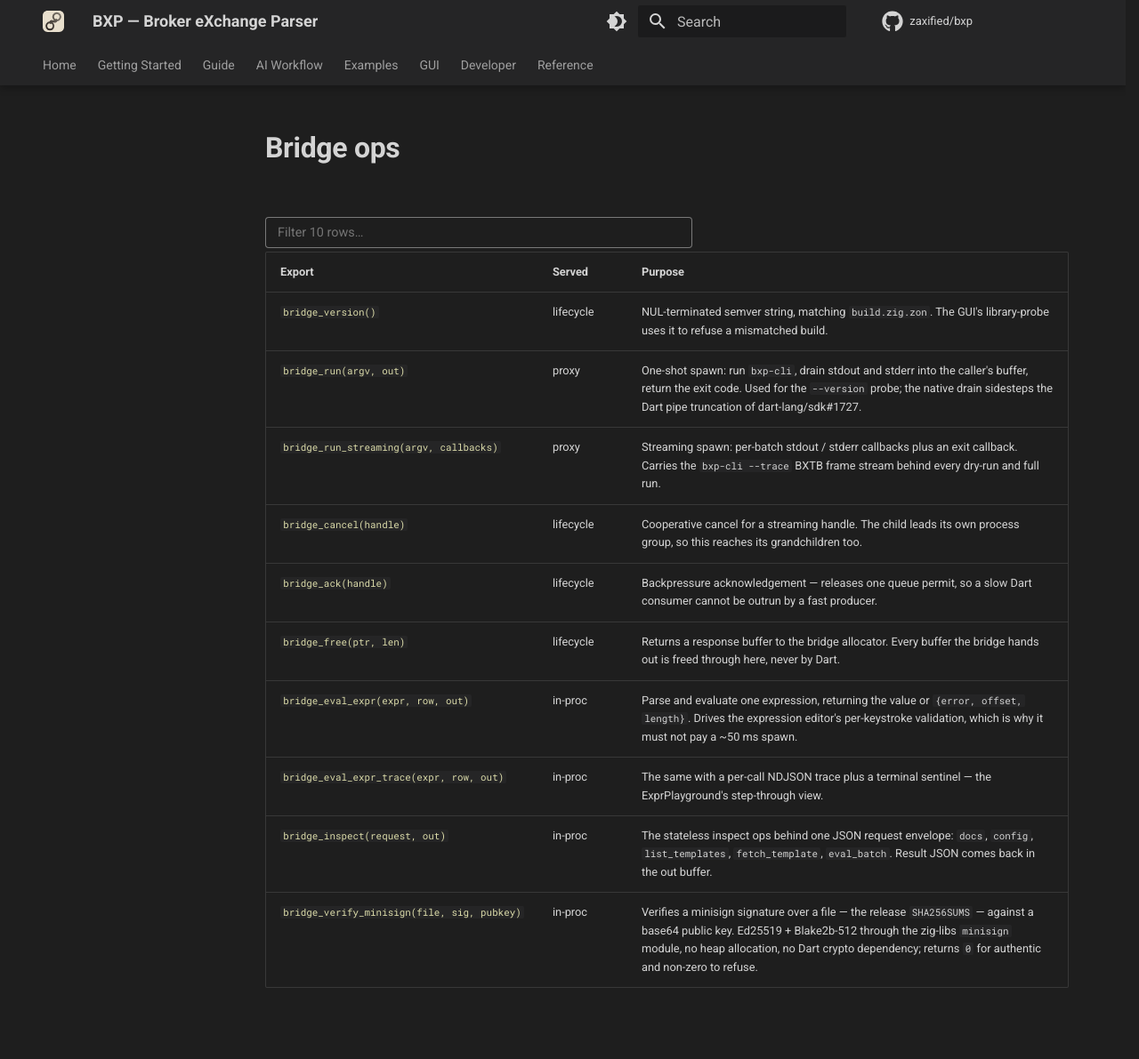
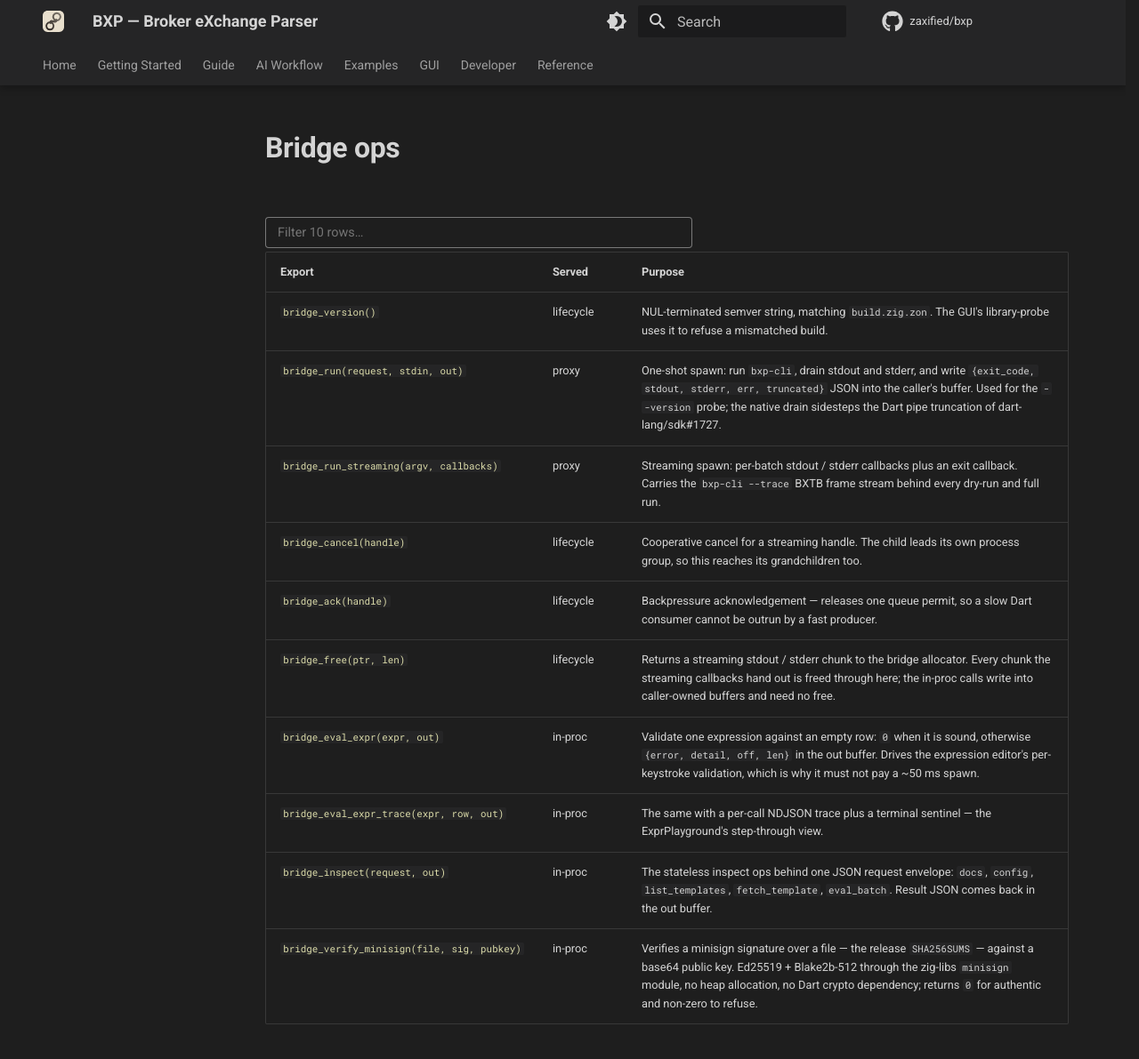
Before and after one commit to zaxified/bxp, an MkDocs documentation site: the page built from docs/includes/bridge-ops.md, in a window 1280 px wide and 1192 px high. Shown: the whole window at 89% size. Built offline with MkDocs 1.6.1 and Material for MkDocs 9.7.7, drawn with Linux system fonts in a browser that asks for light colours; comment, search, counter and statistics services are not loaded.

Commit message:
fix(bridge,mcp): streaming handle race, child timeout, catalog drift
bridge:
- procrun starts the reader threads inside spawnStreaming, before ctx.proc
  was assigned; a dropped stdout chunk acked through the unset handle. The
  handle is now published under a mutex and early permits are owed until
  then (no blocking, so procrun's rollback cannot deadlock)
- ops.zig described bridge_eval_expr, bridge_run and bridge_free wrongly
  (arguments, return value, what bridge_free frees)

mcp:
- the bxp-cli child gets a 300 s idle timeout; a wedged child blocked the
  single-threaded stdio server forever. Timeout and the 16 MiB stdout cap
  now say so instead of "spawn failed"
- outputs[] is sorted by name instead of directory order
- bxp_validate description: $warn_/$info_ markers

Regenerated docs/includes/bridge-ops.md and docs/reference/mcp-tools.md.

Co-Authored-By: Claude Opus 5.5 <noreply@anthropic.com>

```diff
--- a/docs/includes/bridge-ops.md
+++ b/docs/includes/bridge-ops.md
@@ -5,12 +5,12 @@
 | Export | Served | Purpose |
 | --- | --- | --- |
 | <code class="hl-fn">bridge_version()</code> | lifecycle | NUL-terminated semver string, matching `build.zig.zon`. The GUI's library-probe uses it to refuse a mismatched build. |
-| <code class="hl-fn">bridge_run(argv, out)</code> | proxy | One-shot spawn: run `bxp-cli`, drain stdout and stderr into the caller's buffer, return the exit code. Used for the `--version` probe; the native drain sidesteps the Dart pipe truncation of dart-lang/sdk#1727. |
+| <code class="hl-fn">bridge_run(request, stdin, out)</code> | proxy | One-shot spawn: run `bxp-cli`, drain stdout and stderr, and write `{exit_code, stdout, stderr, err, truncated}` JSON into the caller's buffer. Used for the `--version` probe; the native drain sidesteps the Dart pipe truncation of dart-lang/sdk#1727. |
 | <code class="hl-fn">bridge_run_streaming(argv, callbacks)</code> | proxy | Streaming spawn: per-batch stdout / stderr callbacks plus an exit callback. Carries the `bxp-cli --trace` BXTB frame stream behind every dry-run and full run. |
 | <code class="hl-fn">bridge_cancel(handle)</code> | lifecycle | Cooperative cancel for a streaming handle. The child leads its own process group, so this reaches its grandchildren too. |
 | <code class="hl-fn">bridge_ack(handle)</code> | lifecycle | Backpressure acknowledgement — releases one queue permit, so a slow Dart consumer cannot be outrun by a fast producer. |
-| <code class="hl-fn">bridge_free(ptr, len)</code> | lifecycle | Returns a response buffer to the bridge allocator. Every buffer the bridge hands out is freed through here, never by Dart. |
-| <code class="hl-fn">bridge_eval_expr(expr, row, out)</code> | in-proc | Parse and evaluate one expression, returning the value or `{error, offset, length}`. Drives the expression editor's per-keystroke validation, which is why it must not pay a ~50 ms spawn. |
+| <code class="hl-fn">bridge_free(ptr, len)</code> | lifecycle | Returns a streaming stdout / stderr chunk to the bridge allocator. Every chunk the streaming callbacks hand out is freed through here; the in-proc calls write into caller-owned buffers and need no free. |
+| <code class="hl-fn">bridge_eval_expr(expr, out)</code> | in-proc | Validate one expression against an empty row: `0` when it is sound, otherwise `{error, detail, off, len}` in the out buffer. Drives the expression editor's per-keystroke validation, which is why it must not pay a ~50 ms spawn. |
 | <code class="hl-fn">bridge_eval_expr_trace(expr, row, out)</code> | in-proc | The same with a per-call NDJSON trace plus a terminal sentinel — the ExprPlayground's step-through view. |
 | <code class="hl-fn">bridge_inspect(request, out)</code> | in-proc | The stateless inspect ops behind one JSON request envelope: `docs`, `config`, `list_templates`, `fetch_template`, `eval_batch`. Result JSON comes back in the out buffer. |
 | <code class="hl-fn">bridge_verify_minisign(file, sig, pubkey)</code> | in-proc | Verifies a minisign signature over a file — the release `SHA256SUMS` — against a base64 public key. Ed25519 + Blake2b-512 through the zig-libs `minisign` module, no heap allocation, no Dart crypto dependency; returns `0` for authentic and non-zero to refuse. |
```
Also changed, not shown: bxp-gui-bridge/CLAUDE.md (+1 -1 lines), docs/reference/mcp-tools.md (+1 -1 lines), 4 other files.
